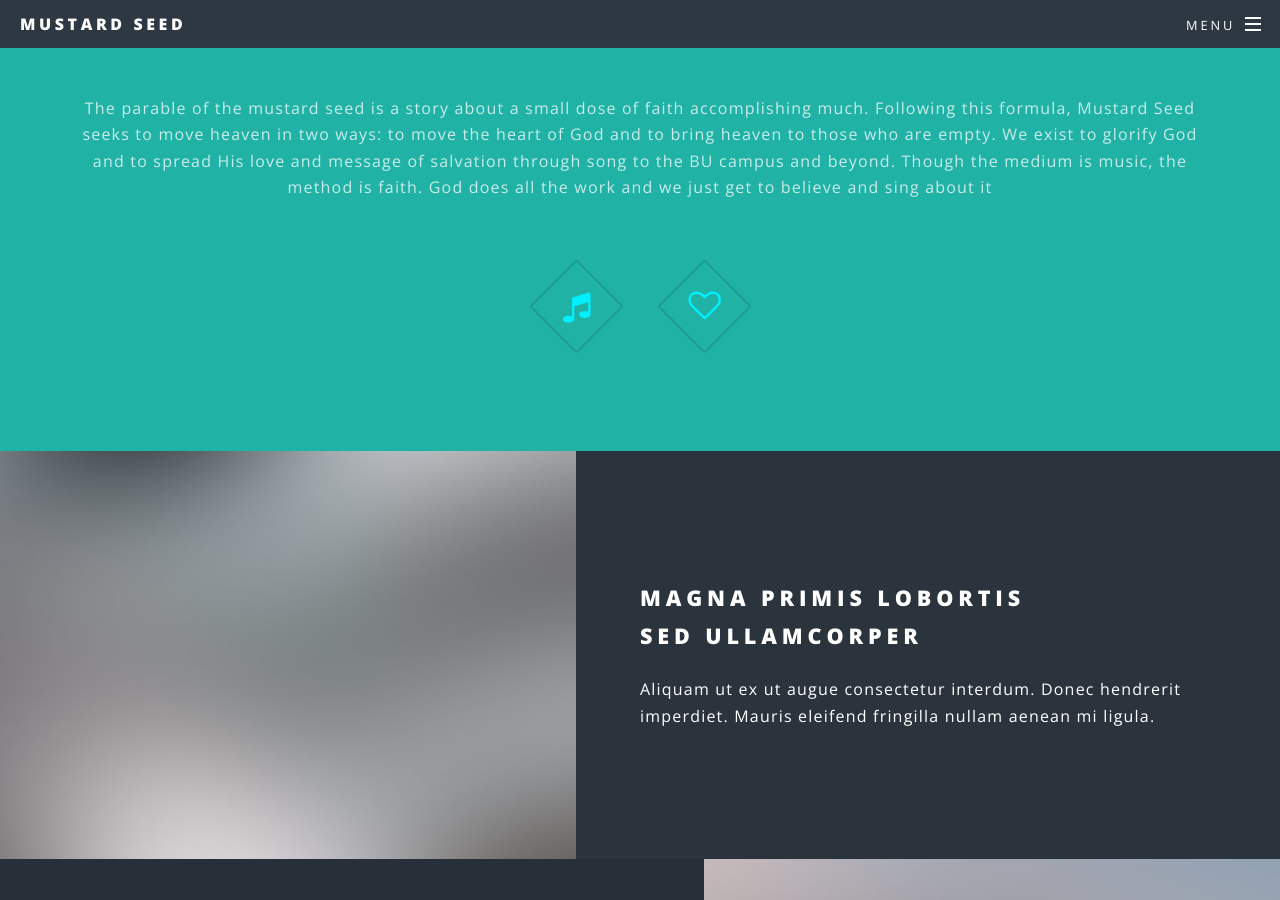
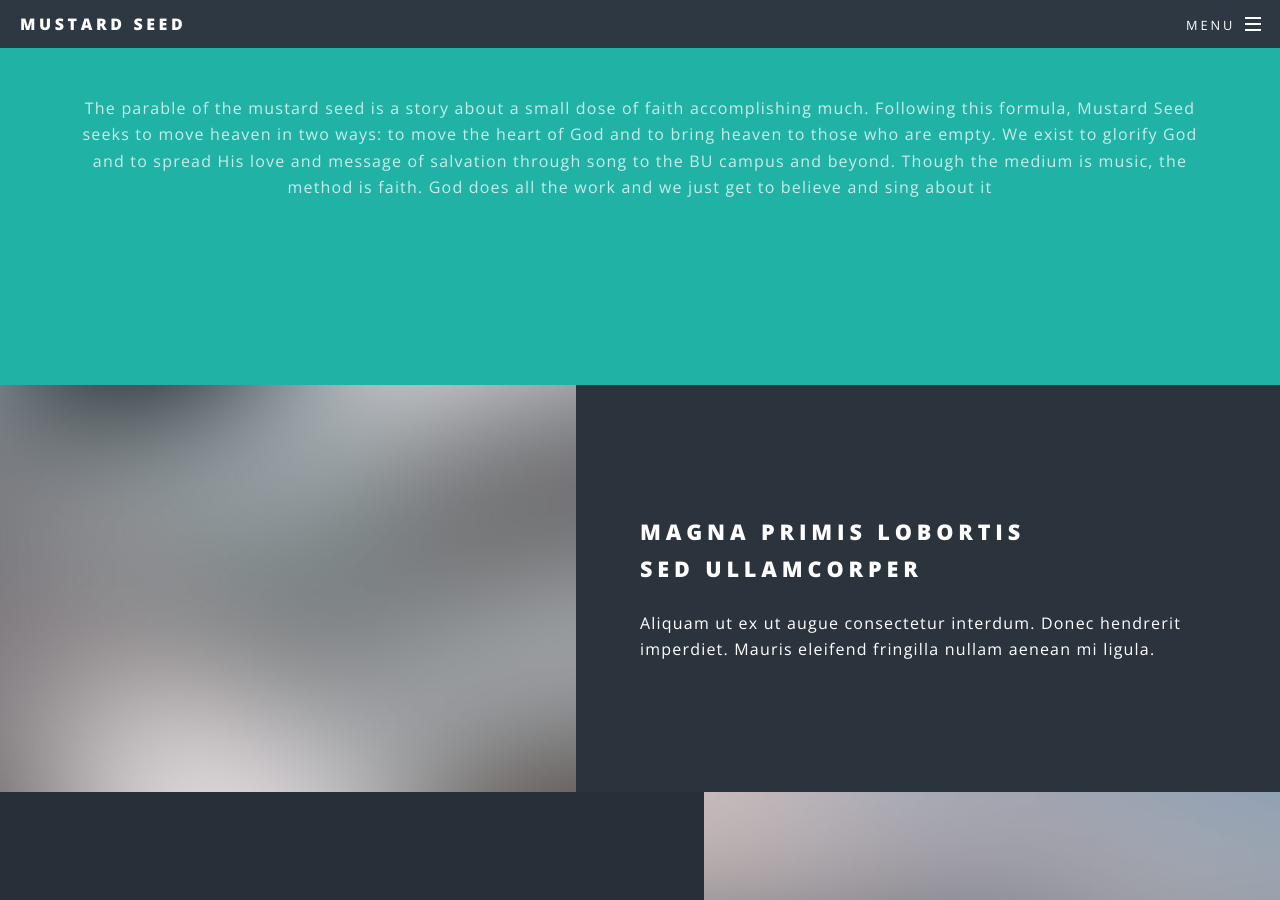
Before and after one commit to stackbit-projects/mustard-seed-81e5e, a Jekyll site: the page built from index.html, in a window 1280 px wide and 900 px high, scrolled down 901 px. Built offline with Jekyll 4.4.1, drawn with Linux system fonts in a browser that asks for light colours.

Commit message:
index.html: changed

```diff
--- a/index.html
+++ b/index.html
@@ -26,8 +26,8 @@
                                 God does all the work and we just get to believe and sing about it</p>
 							</header>
 							<ul class="icons major">
-								<li><span class="icon fa-music major style2"><span class="label">Lorem</span></span></li>
-								<li><span class="icon fa-heart-o major style2"><span class="label">Ipsum</span></span></li>
+								<!-- <li><span class="icon fa-music major style2"><span class="label">Lorem</span></span></li> -->
+								<!-- <li><span class="icon fa-heart-o major style2"><span class="label">Ipsum</span></span></li> -->
 								<!-- <li><span class="icon fa-code major style3"><span class="label">Dolor</span></span></li> -->
 							</ul>
 						</div>
```
